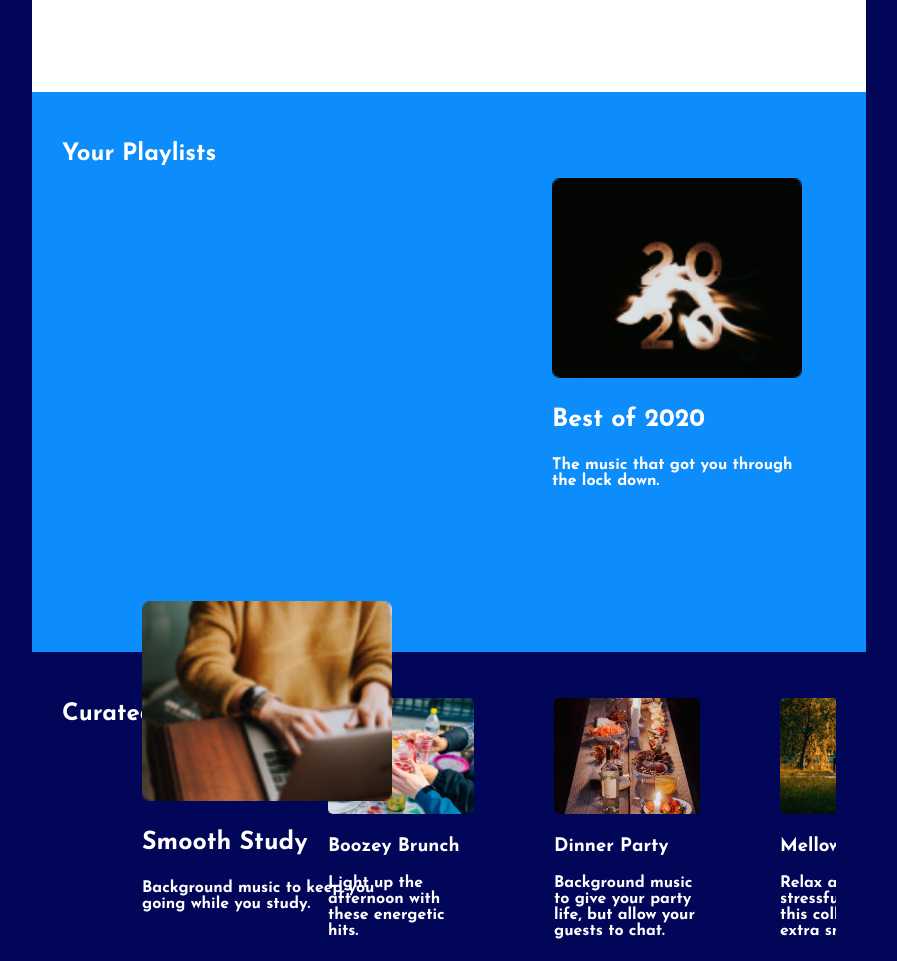
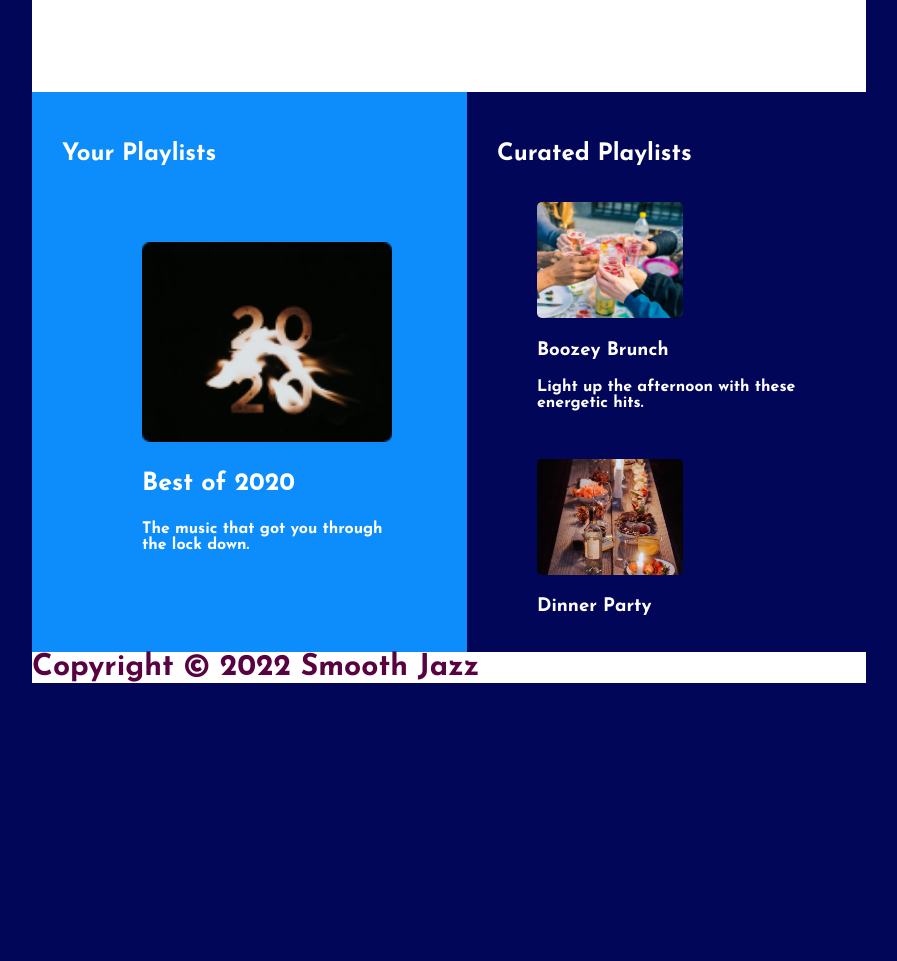
Before and after one commit to Celesram/streamingmedia, a plain HTML site: page index.html in a window 1280 px wide. Shown: the part 733-1694 px from the top of the page, without its empty margins (191-1088 px from the left). After the commit the page ends 1416 px from the top, so only its background shows below. Drawn offline with Linux system fonts and the light colour scheme.

Commit message:
update 4

```diff
--- a/index.html
+++ b/index.html
@@ -1,32 +1,40 @@
 <!DOCTYPE html>
 <html lang="en">
+
 <head>
     <meta charset="UTF-8">
     <meta http-equiv="X-UA-Compatible" content="IE=edge">
     <meta name="viewport" content="width=device-width, initial-scale=1.0">
     <title>Document</title>
     <link rel="stylesheet" type="text/css" href=" styles.css">
-    <link href="https://fonts.googleapis.com/css2?family=Josefin+Sans:wght@700&family=Work+Sans&display=swap" rel="stylesheet">
+    <link href="https://fonts.googleapis.com/css2?family=Josefin+Sans:wght@700&family=Work+Sans&display=swap"
+        rel="stylesheet">
 
 </head>
+
 <body>
     <header class="header">
-        <a href="/" class="logo"><h1>MuzakMaker</h1></a>
+        <a href="/" class="logo">
+            <h1>MuzakMaker</h1>
+        </a>
         <input class="menu-btn" type="checkbox" id="menu-btn">
         <label class="menu-icon" for="menu-btn"><span class="navicon"></span></label>
         <nav>
             <ul class="menu">
-            <li><a href="#work" >Trending Songs</a></li>
+                <li><a href="#work">Trending Songs</a></li>
                 <li><a href="#about">Your playlists</a></li>
                 <li><a href="#careers">Playlists</a></li>
-            <li><a href="contact"><img src="duke-silver.png" alt="Album cover with a black background and a man with a beard playing a Saxophone"></a></li>
+                <li><a href="contact"><img src="duke-silver.png"
+                            alt="Album cover with a black background and a man with a beard playing a Saxophone"></a>
+                </li>
             </ul>
         </nav>
     </header>
     <main class="main">
         <section class="jazz">
             <h2>Smooth Jazz</h2>
-        <p>This station is dedicated to the soothing sounds of smooth jazz. This genre of commercially oriented crossover jazz became dominant in the 1980s and early 1990s.</p>
+            <p>This station is dedicated to the soothing sounds of smooth jazz. This genre of commercially oriented
+                crossover jazz became dominant in the 1980s and early 1990s.</p>
         </section>
 
         <section id="trending">
@@ -36,8 +44,10 @@
 
                     <figure>
                         <img src="aloma-cover.png" alt="White dove against a white background">
-                <figcaption><h3>Aloma</h3>
-                    <h4>Artist Cali</h4></figcaption>
+                        <figcaption>
+                            <h3>Aloma</h3>
+                            <h4>Artist Cali</h4>
+                        </figcaption>
                     </figure>
 
                     <audio controls autoplay>
@@ -75,7 +85,8 @@
 
                 <section>
                     <figure>
-                    <img src="smoothies-cover.png" alt="A pink smoothie drink against a pink background with tropical fruits around the small drink">
+                        <img src="smoothies-cover.png"
+                            alt="A pink smoothie drink against a pink background with tropical fruits around the small drink">
                         <figcaption>
                             <h3>Smoothies</h3>
                             <h4>Black Rhomb</h4>
@@ -89,7 +100,8 @@
 
                 <section>
                     <figure>
-                    <img src="successful-performance-cover.png" alt="a guy celebrating in a red shirt agaisnt a teal brick wall">
+                        <img src="successful-performance-cover.png"
+                            alt="a guy celebrating in a red shirt agaisnt a teal brick wall">
                         <figcaption>
                             <h3>Successful Performance</h3>
                             <h4>Artist Ricky Bombino</h4>
@@ -100,14 +112,14 @@
                         <source src="successful-performance.mp3" type="audio/mp4">
                     </audio>
                 </section>
-            <a href="button">More trending</a>
+                <button type="button" class="button">More Trending</button>
             </div>
         </section>
-    <div class="playlists" >
+        <div class="playlists">
             <section id="your">
                 <div class="scrollH">
                     <h2>Your Playlists</h2>
-                <section>
+                    <section class="vert">
 
                         <figure>
                             <img src="best-of-2020-cover.png" alt="2020 in sparkles">
@@ -118,7 +130,7 @@
                         </figure>
                     </section>
 
-                <section>
+                    <section class="vert">
 
                         <figure>
                             <img src="pumpkin-spice-cover.png" alt="a top view of a cup of coffee on a wood table">
@@ -161,7 +173,11 @@
                             </figcaption>
                         </figure>
                     </section>
+
+                    <button type="button" class="button">All your playlists </button>
+
                 </div>
+
             </section>
             <section id="curated">
                 <div class="scrollH">
@@ -206,11 +222,15 @@
                             <p>The greatest collection of your sax favorites.</p>
                         </figcaption>
                     </figure>
-                <a href="button">More curated</a>
+
+                    <button type="button" class="button">More curated </button>
+
+
                 </div>
             </section>
         </div>
         <footer>Copyright &copy; 2022 Smooth Jazz</footer>
     </main>
 </body>
+
 </html>
--- a/styles.css
+++ b/styles.css
@@ -1,8 +1,9 @@
 html {
     background-color: #020659;
 }
+
 body {
-    margin:0 auto;
+    margin: 0 auto;
     display: center;
     max-width: 834px;
     min-width: 375;
@@ -11,6 +12,7 @@ body {
     display: block;
     justify-content: center;
 }
+
 h1 {
     color: #ffffff;
     font-size: 22px;
@@ -29,7 +31,8 @@ h1 {
     min-width: 375;
 }
 
-#trending, section {
+#trending,
+section {
     padding: 30px;
 }
 
@@ -50,12 +53,13 @@ h1 {
 }
 
 
+
 #trending figcaption {
     color: #590242;
     position: absolute;
     bottom: 125px;
 
-    background-color: #f4f4f4 ;
+    background-color: #f4f4f4;
     opacity: 0.7;
     height: 80px;
     width: 311px;
@@ -97,21 +101,22 @@ audio {
 
     max-width: 834px;
     min-width: 375;
-    background: rgb(13,5,213);
-background: linear-gradient(90deg, rgba(13,5,213,1) 0%, rgba(0,0,0,1) 100%);
+    background: rgb(13, 5, 213);
+    background: linear-gradient(90deg, rgba(13, 5, 213, 1) 0%, rgba(0, 0, 0, 1) 100%);
 }
 
 /* header */
 .header {
     background-color: #0430c2;
     display: flex;
-    box-shadow: 1px 1px 4px 0 rgba(0,0,0,.1);
+    box-shadow: 1px 1px 4px 0 rgba(0, 0, 0, .1);
     margin: 0 auto;
     max-width: 834px;
     min-width: 375;
     z-index: 3;
 
 }
+
 .header ul {
     margin: 0;
     padding: 0;
@@ -121,15 +126,19 @@ background: linear-gradient(90deg, rgba(13,5,213,1) 0%, rgba(0,0,0,1) 100%);
     overflow: hidden;
     background-color: #fff;
 }
+
 .header li a {
     display: block;
     padding: 20px 20px;
     border-right: 1px solid #f4f4f4;
     text-decoration: none;
 }
-.header li a:hover, .header .menu-btn:hover {
+
+.header li a:hover,
+.header .menu-btn:hover {
     background-color: #590242;
 }
+
 .header .logo {
     display: block;
     float: left;
@@ -137,12 +146,14 @@ background: linear-gradient(90deg, rgba(13,5,213,1) 0%, rgba(0,0,0,1) 100%);
     padding: 10px 20px;
     text-decoration: none;
 }
+
 /* menu */
 .header .menu {
     clear: both;
     max-height: 0;
     transition: max-height .2s ease-out;
 }
+
 /* menu icon */
 .header .menu-icon {
     cursor: pointer;
@@ -152,6 +163,7 @@ background: linear-gradient(90deg, rgba(13,5,213,1) 0%, rgba(0,0,0,1) 100%);
     position: relative;
     user-select: none;
 }
+
 .header .menu-icon .navicon {
     background: #333;
     display: block;
@@ -160,7 +172,9 @@ background: linear-gradient(90deg, rgba(13,5,213,1) 0%, rgba(0,0,0,1) 100%);
     transition: all .2s ease-out;
     width: 18px;
 }
-.header .menu-icon .navicon:before, .header .menu-icon .navicon:after {
+
+.header .menu-icon .navicon:before,
+.header .menu-icon .navicon:after {
     background: #333;
     content: '';
     display: block;
@@ -169,30 +183,63 @@ background: linear-gradient(90deg, rgba(13,5,213,1) 0%, rgba(0,0,0,1) 100%);
     transition: all .2s ease-out;
     width: 100%;
 }
+
 .header .menu-icon .navicon:before {
     top: 5px;
 }
+
 .header .menu-icon .navicon:after {
     top: -5px;
 }
+
 /* menu btn */
 .header .menu-btn {
     display: none;
 }
-.header .menu-btn:checked ~ .menu {
+
+.header .menu-btn:checked~.menu {
     max-height: 240px;
 }
-.header .menu-btn:checked ~ .menu-icon .navicon {
+
+.header .menu-btn:checked~.menu-icon .navicon {
     background: transparent;
 }
-.header .menu-btn:checked ~ .menu-icon .navicon:before {
+
+.header .menu-btn:checked~.menu-icon .navicon:before {
     transform: rotate(-45deg);
 }
-.header .menu-btn:checked ~ .menu-icon .navicon:after {
+
+.header .menu-btn:checked~.menu-icon .navicon:after {
     transform: rotate(45deg);
 }
-.header .menu-btn:checked ~ .menu-icon:not(.steps) .navicon:before, .header .menu-btn:checked ~ .menu-icon:not(.steps) .navicon:after {
+
+.header .menu-btn:checked~.menu-icon:not(.steps) .navicon:before,
+.header .menu-btn:checked~.menu-icon:not(.steps) .navicon:after {
     top: 0;
+}
+
+footer {
+    background-color: #fff;
+    color: #590242;
+    margin: 0 auto;
+    font-size: 30px;
+    display: flex;
+    width: 100%;
+}
+
+.button {
+    height: 50px;
+    width: 100px;
+    background-color: #590242;
+    color: #fff;
+    font-family: 'Josefin Sans', Helvetica, sans-serif;
+    border-radius: 10px;
+    margin: 0 auto;
+
+}
+
+.button :hover {
+    background-color: #020659;
 }
 
 a:-webkit-any-link {
@@ -200,62 +247,108 @@ a:-webkit-any-link {
     cursor: pointer;
     text-decoration: underline;
 }
+
 .scrollH {
     display: grid;
-    grid-template-columns: 1fr 1fr 1fr 1fr 1fr;
+    grid-template-columns: 1fr 1fr 1fr 1fr 1fr 1fr;
     overflow: scroll;
 }
+
 .scrollH section {
-    margin:10px;
-    position:relative;
+    margin: 10px;
+    position: relative;
 }
-.scrollH div {
-    position: absolute;
-    top: 251px;
-    background-color: #ffffff;
-    padding: 5px;
-    height: 50px;
-    width: 350px;
-}
+
 
 
 @media screen and (min-width:550px) {
     main {
-    display:flex;
-    flex-wrap:wrap;
+        display: flex;
+        flex-wrap: wrap;
     }
+
     section {
-    flex:1;
+        flex: 1;
     }
+
     #trending {
         grid-column: 1/3;
     }
+
     #playlists {
         display: grid;
-        grid-column:1/3;
+        grid-column: 1/3;
         overflow-y: auto;
         overflow-x: hidden;
     }
-    #curated{
-        grid-column:1/2;
+
+    #curated {
+        grid-column: 1/2;
     }
+
     /* 48em = 768px */
     @media (min-width: 48em) {
         .header li {
             float: left;
             background-color: #0430c2;
         }
+
         .header li a {
             padding: 20px 30px;
-        color:#fff
+            color: #fff
         }
+
         .header .menu {
             clear: none;
             float: right;
             max-height: none;
             background-color: #0430c2;
         }
+
         .header .menu-icon {
             display: none;
         }
     }
+
+    @media screen and (min-width: 834px) {
+        .playlists {
+            display: flex;
+            Width: 100%;
+        }
+
+        .playlists .scrollH {
+            display: grid;
+            grid-template-columns: 1fr;
+            overflow-y: scroll;
+            overflow-x:hidden;
+            position: relative;
+            height: 100%;
+
+        }
+
+        .scrollH section {
+            margin: 10px;
+            position: relative;
+        }
+
+        .class vert {
+            overflow-y: scroll;
+        }
+
+        #your {
+            background-color:
+                #0D8DFB;
+            height: 500px;
+            max-width: 375px;
+            min-width: 774;
+        }
+
+        #curated {
+            background-color:
+                #020659;
+            height: 500px;
+            max-width: 375px;
+            min-width: 774;
+        }
+    }
+}
```
Lines whose indentation alone changed are shown as unchanged.
